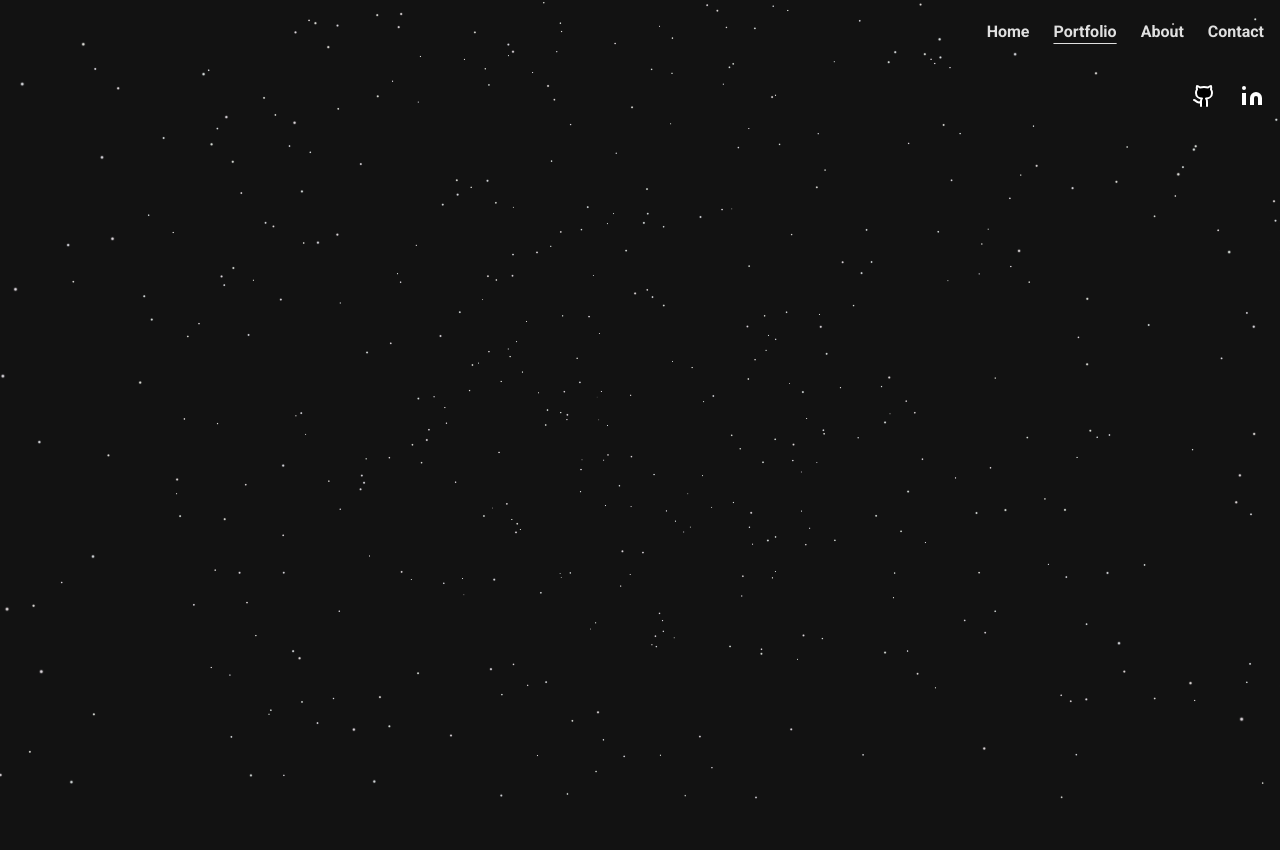
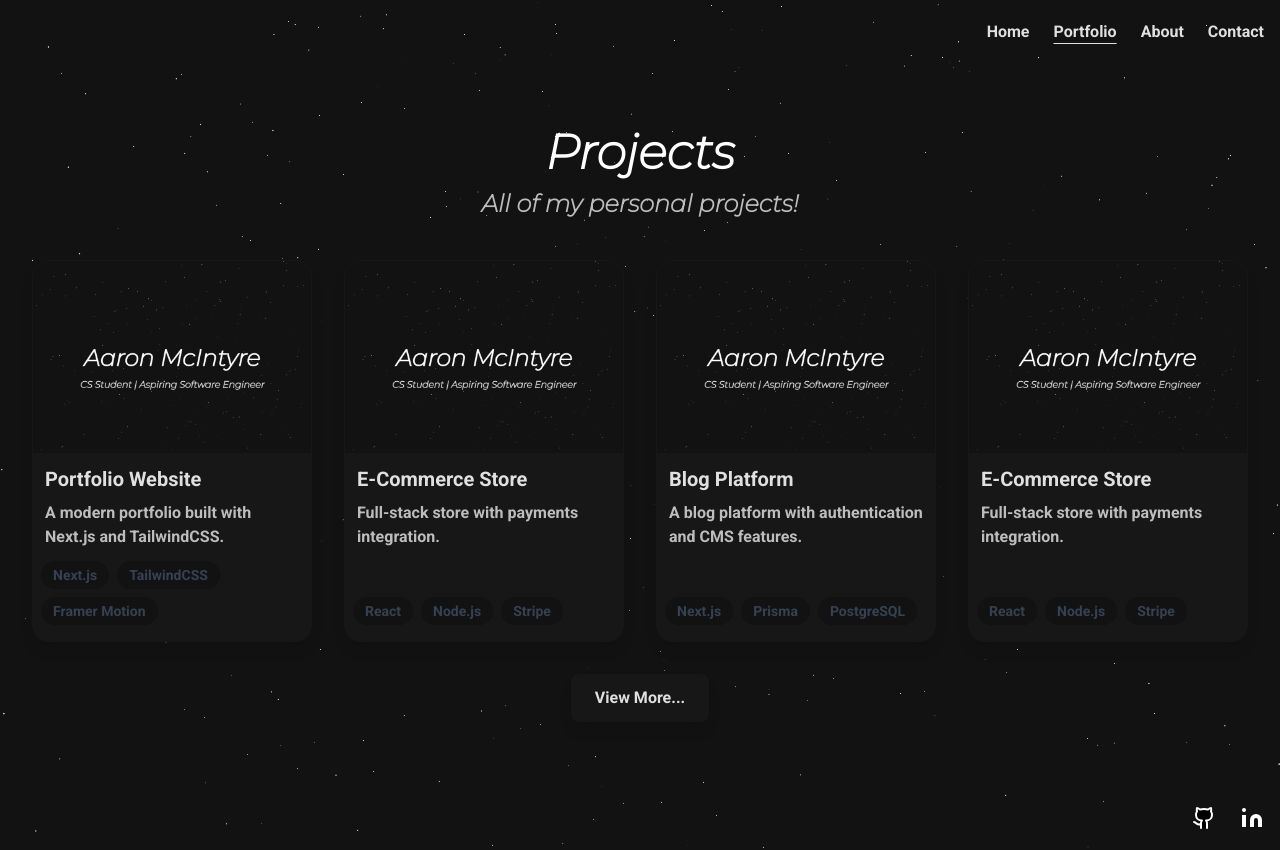
Before and after one commit to Aaron-McIntyre/Aaron-McIntyre-Portfolio-Website, a Next.js app in the folder my-portfolio/: page /portfolio in a window 1280 px wide. Before the commit the page ends 800 px from the top, so only its background shows below. Built offline with nearby package versions, Linux system fonts and the light colour scheme.

Commit message:
feat: Project Page Completed!

```diff
--- a/my-portfolio/src/app/ComponentsShowroom/page.tsx
+++ b/my-portfolio/src/app/ComponentsShowroom/page.tsx
@@ -5,6 +5,7 @@ import Navbar from "../components/Navbar";
 import ProjectCard from "../components/ProjectCard";
 import FeaturedProjectCard from "../components/FeaturedProjectCard";
 import FeaturedCardCarousel from "../components/FeaturedCardCarousel";
+import ViewMoreButton from "../components/ViewMoreButton";
 
  export default function ComponentsShowroom() {
    return (
@@ -35,6 +36,7 @@ import FeaturedCardCarousel from "../components/FeaturedCardCarousel";
 
       {/* <FeaturedCardCarousel /> */}
 
+
     </>
   );
 }
--- a/my-portfolio/src/app/components/ProjectCard.tsx
+++ b/my-portfolio/src/app/components/ProjectCard.tsx
@@ -3,7 +3,7 @@ export default function ProjectCard({
   description,
   imageUrl,
   projectLink,
-    tags
+  tags,
 }: {
   title: string;
   description: string;
@@ -12,21 +12,26 @@ export default function ProjectCard({
   tags: string[];
 }) {
   return (
-
-            <div className="max-w-sm rounded-2xl overflow-hidden shadow-lg bg-neutral-900 border-neutral-900 border-1 m-4">
-                <img className="w-full" src={imageUrl} alt="Project Image" />
-                <div className="px-3 py-3">
+    <div className="w-full h-full rounded-2xl overflow-hidden shadow-lg bg-neutral-900 border border-neutral-900 flex flex-col">
+      <img
+        className="w-full h-48 object-cover"
+        src={imageUrl}
+        alt="Project Image"
+      />
+      <div className="px-3 py-3 flex-1">
         <p className="font-bold text-xl text-[var(--text)]">{title}</p>
-                    <p className="text-[var(--text-muted)]">
-                        {description}
-                    </p>
+        <p className="text-[var(--text-muted)] mt-2">{description}</p>
       </div>
       <div className="px-2 pb-2">
         {tags.map((tag, index) => (
-                        <span key={index} className="inline-block bg-[var(--background)] rounded-full px-3 py-1 text-sm font-semibold text-gray-700 dark:text-gray-300 mr-2 mb-2">{tag}</span>
+          <span
+            key={index}
+            className="inline-block bg-[var(--background)] rounded-full px-3 py-1 text-sm font-semibold text-gray-700 dark:text-gray-300 mr-2 mb-2"
+          >
+            {tag}
+          </span>
         ))}
       </div>
     </div>
-
   );
 }
--- /dev/null
+++ b/my-portfolio/src/app/components/ViewMoreButton.tsx
@@ -0,0 +1,39 @@
+"use client";
+
+import React from "react";
+import { motion, AnimatePresence } from "framer-motion";
+
+interface ViewMoreButtonProps {
+  onClick: () => void;
+  isVisible?: boolean;
+  text?: string;
+}
+
+const ViewMoreButton: React.FC<ViewMoreButtonProps> = ({
+  onClick,
+  isVisible = true,
+  text = "View More...",
+}) => {
+  return (
+    <AnimatePresence>
+      {isVisible && (
+        <motion.div
+          key="view-more-button"
+          initial={{ opacity: 0, y: 10 }}
+          animate={{ opacity: 1, y: 0, transition: { duration: 0.3 } }}
+          exit={{ opacity: 0, y: 10, transition: { duration: 0.2 } }}
+          className="flex justify-center mt-8"
+        >
+          <button
+            onClick={onClick}
+            className="bg-neutral-900 border-neutral-800 shadow-lg hover:bg-neutral-800 text-[var(--text)] hover:text-[var(--text-muted)] px-6 py-3 rounded-lg "
+          >
+            {text}
+          </button>
+        </motion.div>
+      )}
+    </AnimatePresence>
+  );
+};
+
+export default ViewMoreButton;
--- a/my-portfolio/src/app/page.tsx
+++ b/my-portfolio/src/app/page.tsx
@@ -3,23 +3,38 @@ import FeaturedCardCarousel from "./components/FeaturedCardCarousel";
 
 export default function Home() {
   return (
-
     <>
+      <div className="w-full h-screen">
+        <h1
+          className={`${indexPageStyles.homeTitleFont} text-6xl text-white font-bold text-center pt-40`}
+        >
+          {" "}
+          Aaron McIntyre{" "}
+        </h1>
+        <h3
+          className={`${indexPageStyles.homeTitleFont} relative text-2xl text-[var-(--text-muted)] font-semibold text-center pt-3`}
+        >
+          CS Student | Aspiring Software Engineer
+        </h3>
+      </div>
 
       <div className="w-full h-screen">
-        <h1 className={`${indexPageStyles.homeTitleFont} text-6xl text-white font-bold text-center pt-40`}> Aaron McIntyre </h1>
-        <h3 className={`${indexPageStyles.homeTitleFont} relative text-2xl text-[var-(--text-muted)] font-semibold text-center pt-3`}>CS Student | Aspiring Software Engineer</h3>
-      </div>
-
-
-      <div className="w-full h-screen">
-        <h1 className={`${indexPageStyles.homeTitleFont} text-5xl text-white font-bold text-center pt-40`}> Featured Projects </h1>
+        <h1
+          className={`${indexPageStyles.homeTitleFont} text-5xl text-white font-bold text-center pt-40`}
+        >
+          {" "}
+          Featured Projects{" "}
+        </h1>
+        <h3
+          className={`${indexPageStyles.homeTitleFont} relative text-2xl text-[var-(--text-muted)] font-semibold text-center pt-3`}
+        >
+          Some of my most recent personal projects!
+        </h3>
 
         <div className="w-full h-96 flex justify-center items-center mt-20">
           <FeaturedCardCarousel />
         </div>
       </div>
-
     </>
   );
 }
--- a/my-portfolio/src/app/portfolio/page.tsx
+++ b/my-portfolio/src/app/portfolio/page.tsx
@@ -1,6 +1,132 @@
-export default function Portfolio() {
+"use client";
+
+import { useState } from "react";
+import { motion, AnimatePresence } from "framer-motion";
+import ViewMoreButton from "../components/ViewMoreButton";
+import portfolioPageStyles from "./portfolio.module.css";
+import ProjectCard from "../components/ProjectCard";
+
+// Sample project data
+const projects = [
+  {
+    id: 1,
+    title: "Portfolio Website",
+    description: "A modern portfolio built with Next.js and TailwindCSS.",
+    imageUrl: "/images/portfolioWebsiteScreenshot.png",
+    projectLink: "https://myportfolio.com",
+    tags: ["Next.js", "TailwindCSS", "Framer Motion"],
+  },
+  {
+    id: 2,
+    title: "E-Commerce Store",
+    description: "Full-stack store with payments integration.",
+    imageUrl: "/images/portfolioWebsiteScreenshot.png",
+    projectLink: "https://mystore.com",
+    tags: ["React", "Node.js", "Stripe"],
+  },
+  {
+    id: 3,
+    title: "Blog Platform",
+    description: "A blog platform with authentication and CMS features.",
+    imageUrl: "/images/portfolioWebsiteScreenshot.png",
+    projectLink: "https://myblog.com",
+    tags: ["Next.js", "Prisma", "PostgreSQL"],
+  },
+  {
+    id: 4,
+    title: "E-Commerce Store",
+    description: "Full-stack store with payments integration.",
+    imageUrl: "/images/portfolioWebsiteScreenshot.png",
+    projectLink: "https://mystore.com",
+    tags: ["React", "Node.js", "Stripe"],
+  },
+  {
+    id: 5,
+    title: "Blog Platform",
+    description: "A blog platform with authentication and CMS features.",
+    imageUrl: "/images/portfolioWebsiteScreenshot.png",
+    projectLink: "https://myblog.com",
+    tags: ["Next.js", "Prisma", "PostgreSQL"],
+  },
+  {
+    id: 6,
+    title: "E-Commerce Store",
+    description: "Full-stack store with payments integration.",
+    imageUrl: "/images/portfolioWebsiteScreenshot.png",
+    projectLink: "https://mystore.com",
+    tags: ["React", "Node.js", "Stripe"],
+  },
+  {
+    id: 7,
+    title: "Blog Platform",
+    description: "A blog platform with authentication and CMS features.",
+    imageUrl: "/images/portfolioWebsiteScreenshot.png",
+    projectLink: "https://myblog.com",
+    tags: ["Next.js", "Prisma", "PostgreSQL"],
+  },
+];
+
+export default function PortfolioSection() {
+  const [visibleCount, setVisibleCount] = useState(4);
+
+  const handleViewMore = () => setVisibleCount((prev) => prev + 4);
+
+  const visibleProjects = projects.slice(0, visibleCount);
+
+  const itemVariants = {
+    hidden: { opacity: 0, y: 20 },
+    visible: { opacity: 1, y: 0, transition: { duration: 0.4 } },
+  };
+
+  const containerVariants = {
+    hidden: {},
+    visible: { transition: { staggerChildren: 0.15 } },
+  };
+
   return (
-    <>
-    </>
+    <section className="w-full px-8 py-16">
+      <h1
+        className={`${portfolioPageStyles.projectTitleFont} text-5xl text-white font-bold text-center`}
+      >
+        Projects
+      </h1>
+      <h3
+        className={`${portfolioPageStyles.projectTitleFont} relative text-2xl text-[var(--text-muted)] font-semibold text-center pt-3 pb-10`}
+      >
+        All of my personal projects!
+      </h3>
+
+      <motion.div
+        className="grid grid-cols-1 sm:grid-cols-2 md:grid-cols-3 lg:grid-cols-4 gap-8"
+        variants={containerVariants}
+        initial="hidden"
+        animate="visible"
+      >
+        <AnimatePresence>
+          {visibleProjects.map((project) => (
+            <motion.div
+              key={project.id}
+              variants={itemVariants}
+              initial="hidden"
+              animate="visible"
+              exit={{ opacity: 0, y: -10 }}
+            >
+              <ProjectCard
+                title={project.title}
+                description={project.description}
+                imageUrl={project.imageUrl}
+                projectLink={project.projectLink}
+                tags={project.tags}
+              />
+            </motion.div>
+          ))}
+        </AnimatePresence>
+      </motion.div>
+
+      <ViewMoreButton
+        onClick={handleViewMore}
+        isVisible={visibleCount < projects.length}
+      />
+    </section>
   );
 }
--- /dev/null
+++ b/my-portfolio/src/app/portfolio/portfolio.module.css
@@ -0,0 +1,8 @@
+@font-face {
+    font-family: 'Montserrat-Italic';
+    src: url('/fonts/Montserrat-ExtraLightItalic.ttf') format('truetype');
+}
+
+.projectTitleFont {
+    font-family: 'Montserrat-Italic', sans-serif;
+}
```
Lines whose indentation alone changed are shown as unchanged.
